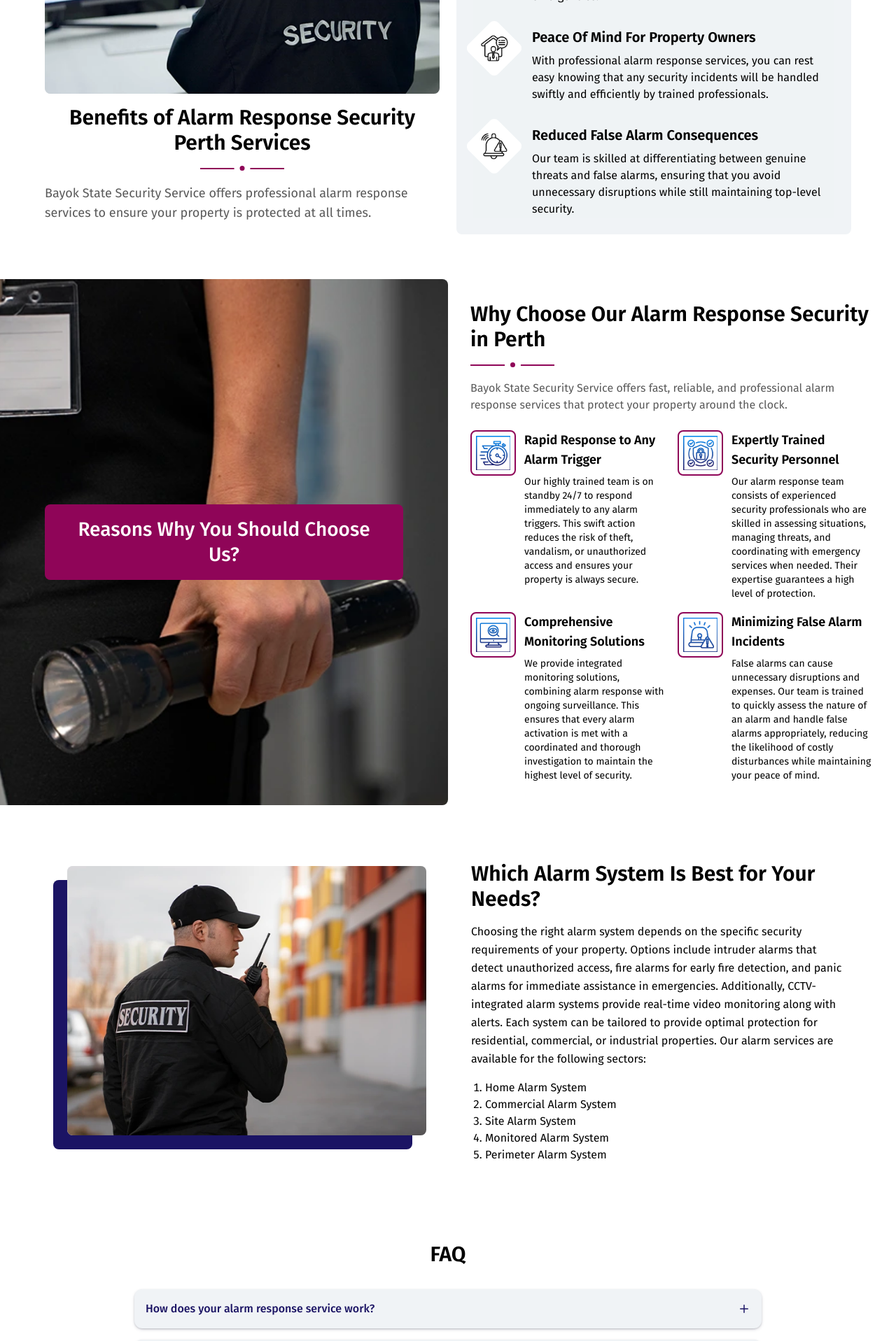
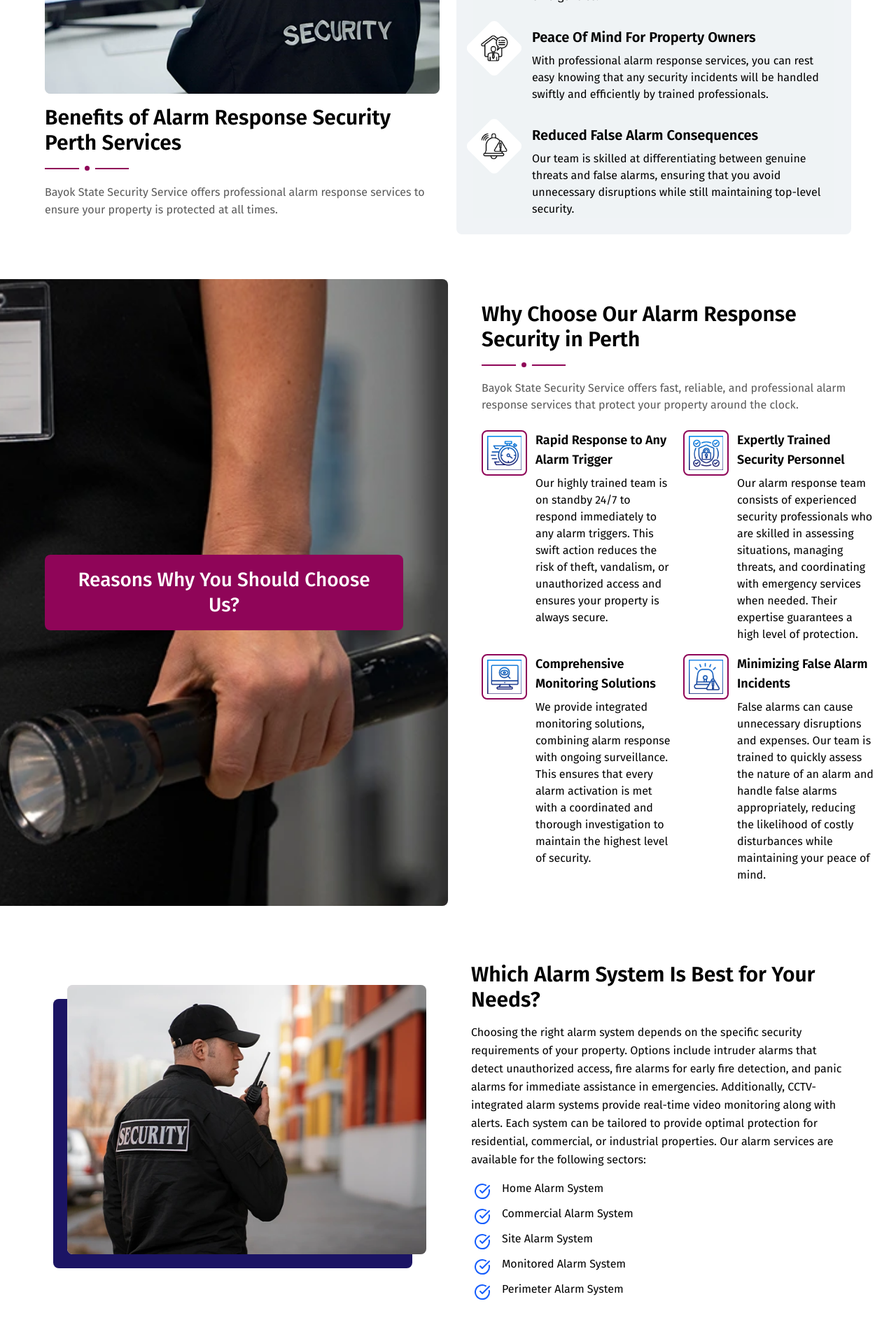
Before and after one commit to sobanomar/bayok-state-security, a React (Vite) app: page /service/alarm-response-services in a window 1280 px wide. Shown: the part 880-2797 px from the top of the page at 70% size. Built offline with nearby package versions, Linux system fonts and the light colour scheme.

Commit message:
fix: text size fixes

```diff
--- a/src/components/AboutSection.jsx
+++ b/src/components/AboutSection.jsx
@@ -18,7 +18,7 @@ const AboutSection = ({ mainImg, heading, subHeading, serviceDetails }) => {
               </div>
               <div>
                 <h2
-                  className="font-semibold text-center relative text-xl sm:text-2xl lg:text-3xl "
+                  className="font-semibold md:text-start relative text-xl sm:text-2xl lg:text-3xl "
                   style={{
                     lineHeight: "1.2",
                     paddingBottom: "20px",
@@ -32,22 +32,20 @@ const AboutSection = ({ mainImg, heading, subHeading, serviceDetails }) => {
                     style={{
                       content: '""',
                       bottom: "0",
+                      left: "0",
                       width: "120px",
                       height: "2px",
                       backgroundColor: "#8f0558",
-                      transform: "translateX(-50%)",
-                      left: "50%",
                     }}
                   ></div>
                   <div
                     className="absolute"
                     style={{
                       content: '""',
-                      left: "50%",
+                      left: "48.5px",
                       width: "23px",
                       height: "23px",
                       borderRadius: "100%",
-                      transform: "translateX(-50%)",
                       backgroundColor: "#8f0558",
                       bottom: "-10.5px",
                       border: "8px solid #fff",
@@ -55,7 +53,7 @@ const AboutSection = ({ mainImg, heading, subHeading, serviceDetails }) => {
                   ></div>
                 </h2>
                 <p
-                  className="text-base sm:text-lg text-center lg:text-left"
+                  className="text-base lg:text-left"
                   style={{
                     lineHeight: "1.6",
                     color: "#5a5a5a",
@@ -68,7 +66,7 @@ const AboutSection = ({ mainImg, heading, subHeading, serviceDetails }) => {
           </div>
           <div className="w-full lg:w-1/2">
             <div
-              className="h-full p-4 sm:p-6 rounded-lg"
+              className="h-full p-4 py sm:p-6 rounded-lg"
               style={{ backgroundColor: "#f0f3f6" }}
             >
               <ul
@@ -106,9 +104,7 @@ const AboutSection = ({ mainImg, heading, subHeading, serviceDetails }) => {
                       <h3 className="block font-semibold capitalize mb-2 text-lg sm:text-xl">
                         {item.title}
                       </h3>
-                      <p className="mb-0 text-sm sm:text-base">
-                        {item?.description}
-                      </p>
+                      <p className="mb-0 text-base">{item?.description}</p>
                     </div>
                   </li>
                 ))}
--- a/src/components/HeroBanner.jsx
+++ b/src/components/HeroBanner.jsx
@@ -26,7 +26,7 @@ const HeroBanner = ({ heading, subHeading, img }) => {
                 {heading}
               </h1>
               <p
-                className="text-base sm:text-lg px-4"
+                className="text-base px-4"
                 style={{ marginBottom: "35px", lineHeight: "1.6" }}
               >
                 {subHeading}
--- a/src/components/InformationSection.jsx
+++ b/src/components/InformationSection.jsx
@@ -1,4 +1,4 @@
-import React from "react";
+import { CircleCheckBig } from "lucide-react";
 
 const InformationSection = ({ img, paragraph, heading, bulletPoints }) => {
   return (
@@ -39,15 +39,17 @@ const InformationSection = ({ img, paragraph, heading, bulletPoints }) => {
               >
                 {heading}
               </h2>
-              <p
-                className="mb-4 text-sm sm:text-base"
-                style={{ lineHeight: "26px" }}
-              >
+              <p className="mb-4 text-base" style={{ lineHeight: "26px" }}>
                 {paragraph}
               </p>
-              <ol style={{ listStyleType: "decimal", paddingLeft: "20px" }}>
+              <ol className="gap-2 flex flex-col">
                 {bulletPoints?.map((item, index) => (
-                  <li key={index}>{item}</li>
+                  <div className="flex">
+                    <CircleCheckBig className="mr-3 w-14 md:w-8 mt-1  text-blue-600" />
+                    <li className="" key={index}>
+                      {item}
+                    </li>
+                  </div>
                 ))}
               </ol>
             </div>
--- a/src/components/WhyChooseUs.jsx
+++ b/src/components/WhyChooseUs.jsx
@@ -29,7 +29,7 @@ const WhyChooseUs = ({ heading, subHeading, detailsList, mainImg }) => {
           </span>
         </div>
         <div className="w-full lg:w-1/2 ">
-          <div className="p-4 sm:p-8">
+          <div className="p-4 sm:p-8 ml-4">
             <div
               className="mb-6"
               style={{ fontSize: "16px", lineHeight: "25px" }}
@@ -69,7 +69,7 @@ const WhyChooseUs = ({ heading, subHeading, detailsList, mainImg }) => {
                   }}
                 ></div>
               </h2>
-              <p className="text-sm sm:text-base" style={{ color: "#5a5a5a" }}>
+              <p className="text-base" style={{ color: "#5a5a5a" }}>
                 {subHeading}
               </p>
             </div>
@@ -96,12 +96,10 @@ const WhyChooseUs = ({ heading, subHeading, detailsList, mainImg }) => {
                     </div>
                   </div>
                   <div className="pl-3">
-                    <h3 className="mb-2 font-semibold text-base sm:text-lg">
+                    <h3 className="mb-2 font-semibold text-lg sm:text-lg">
                       {item.title}
                     </h3>
-                    <p className="mb-0 text-xs sm:text-sm">
-                      {item.description}
-                    </p>
+                    <p className="mb-0 text-base">{item.description}</p>
                   </div>
                 </li>
               ))}
```
